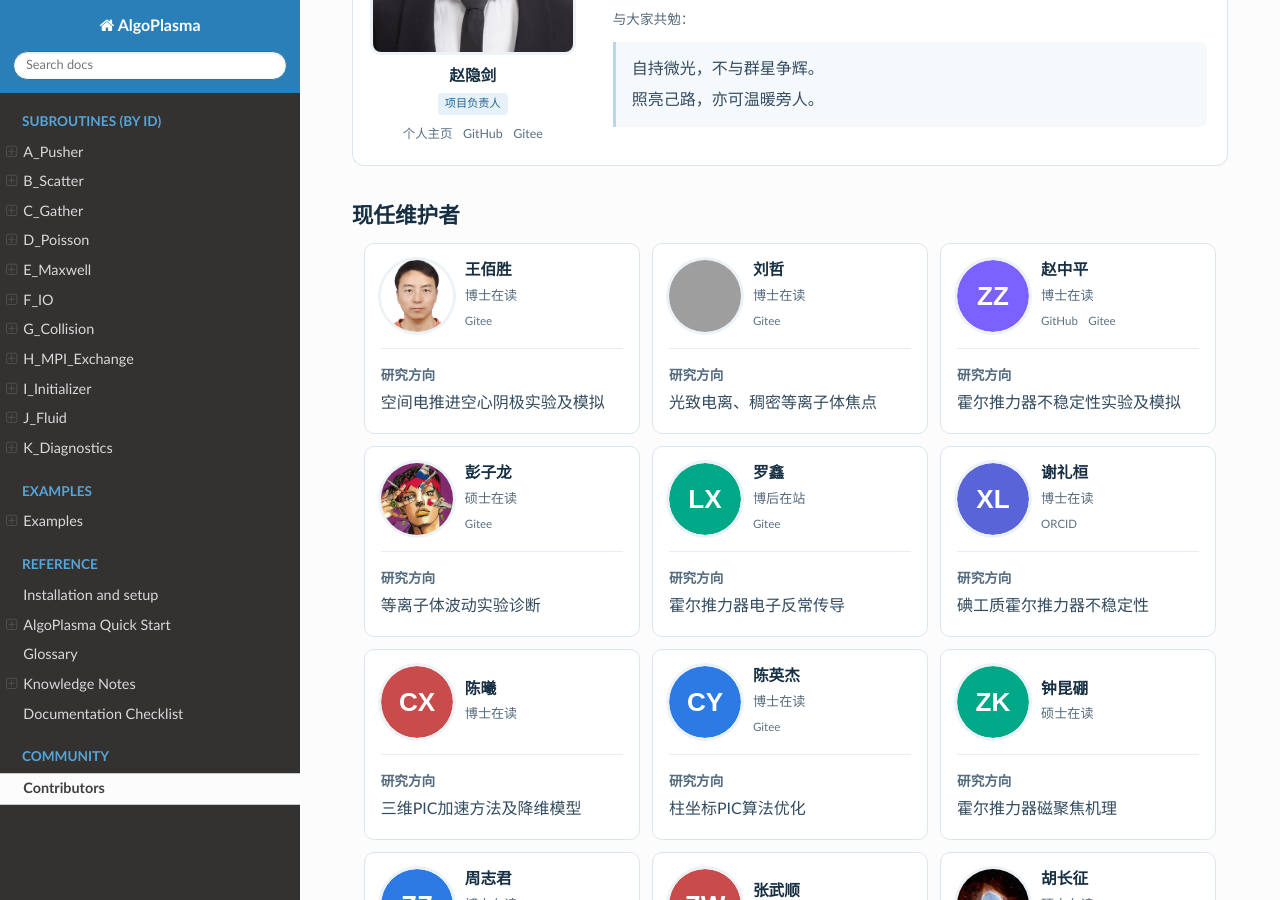
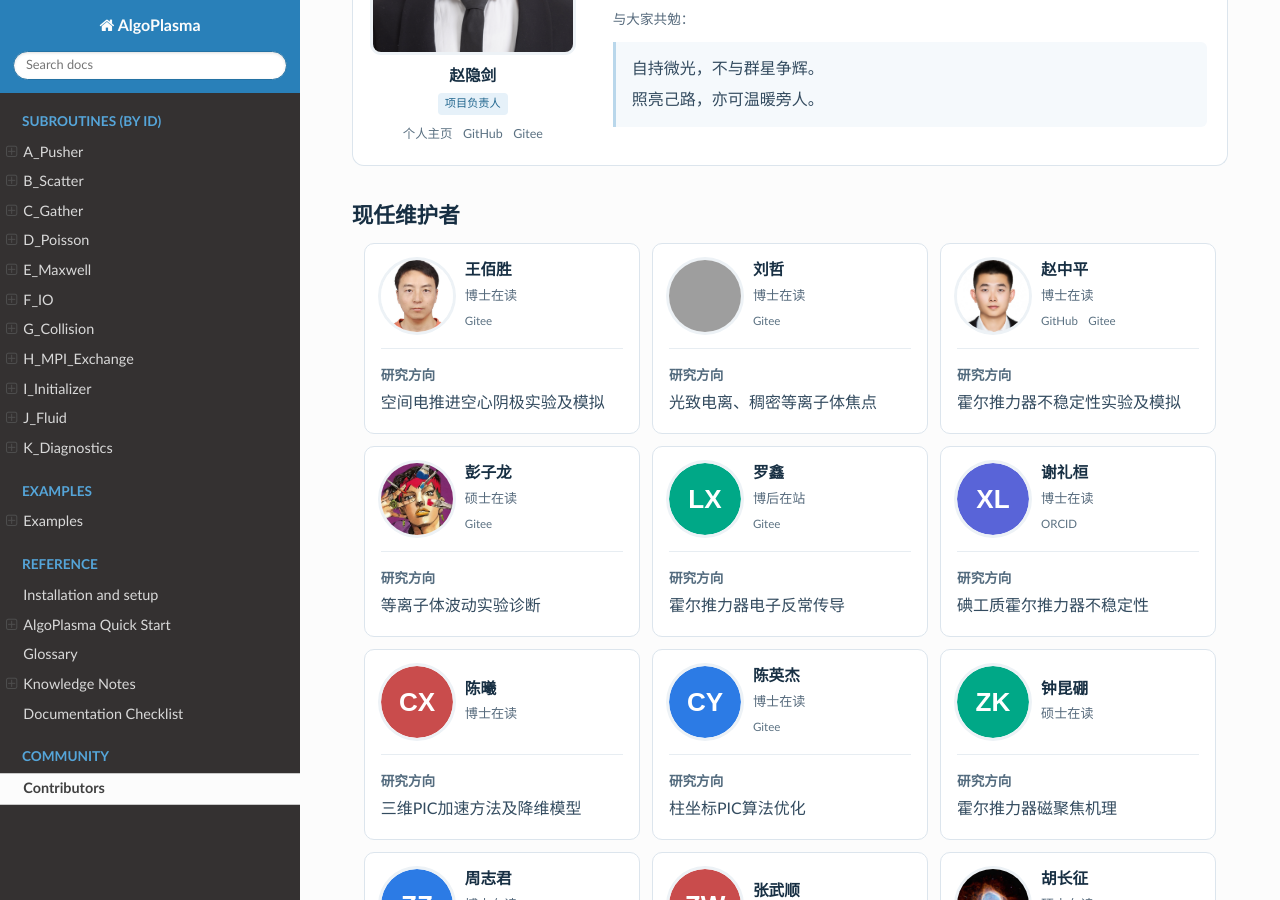
Before and after one commit to AlgoPlasma/AlgoPlasma, a Sphinx documentation site: the page built from docs/source/community/contributors.md, in a window 1280 px wide and 900 px high, scrolled down 546 px. Built offline with Sphinx 7.4.7 and the Read the Docs theme 3.1.0, drawn with Linux system fonts in a browser that asks for light colours; formulas are drawn with MathJax 3; pages that are not in the unit, such as notebooks, are missing from menus; the version number could not be read and is left out; grey boxes are pictures that could not be loaded.

Commit message:
docs: update Zhongping Zhao's contributor avatar

```diff
--- a/contributors.yml
+++ b/contributors.yml
@@ -226,6 +226,7 @@ contributors:
     academic_status:
       zh: 博士在读
       en: PhD Student
+    avatar: docs/source/_static/contributors/zhongping-zhao.JPG
     research_interests:
       zh: 霍尔推力器不稳定性实验及模拟
       en: Experiments and simulations of instabilities in Hall thrusters
--- a/docs/source/community/contributors.md
+++ b/docs/source/community/contributors.md
@@ -71,7 +71,7 @@
     </td>
     <td width="33.333%" valign="top">
       <div class="ap-member-profile">
-        <span class="ap-member-avatar"><a href="https://github.com/GooseGH"><img src="../_static/contributors/zhongping-zhao.svg" width="72" height="72" alt="赵中平"></a></span>
+        <span class="ap-member-avatar"><a href="https://github.com/GooseGH"><img src="../_static/contributors/zhongping-zhao.JPG" width="72" height="72" alt="赵中平"></a></span>
         <div class="ap-member-identity">
           <strong><a href="https://github.com/GooseGH">赵中平</a></strong><br>
           <span class="ap-member-status">博士在读</span>
@@ -267,7 +267,7 @@
     </td>
     <td width="33.333%" valign="top">
       <div class="ap-member-profile">
-        <span class="ap-member-avatar"><a href="https://github.com/GooseGH"><img src="../_static/contributors/zhongping-zhao.svg" width="72" height="72" alt="Zhongping Zhao"></a></span>
+        <span class="ap-member-avatar"><a href="https://github.com/GooseGH"><img src="../_static/contributors/zhongping-zhao.JPG" width="72" height="72" alt="Zhongping Zhao"></a></span>
         <div class="ap-member-identity">
           <strong><a href="https://github.com/GooseGH">Zhongping Zhao</a></strong><br>
           <span class="ap-member-status">PhD Student</span>
```
Also changed, not shown: docs/source/_static/contributors/zhongping-zhao.JPG (added), docs/source/_static/contributors/zhongping-zhao.svg (deleted).
